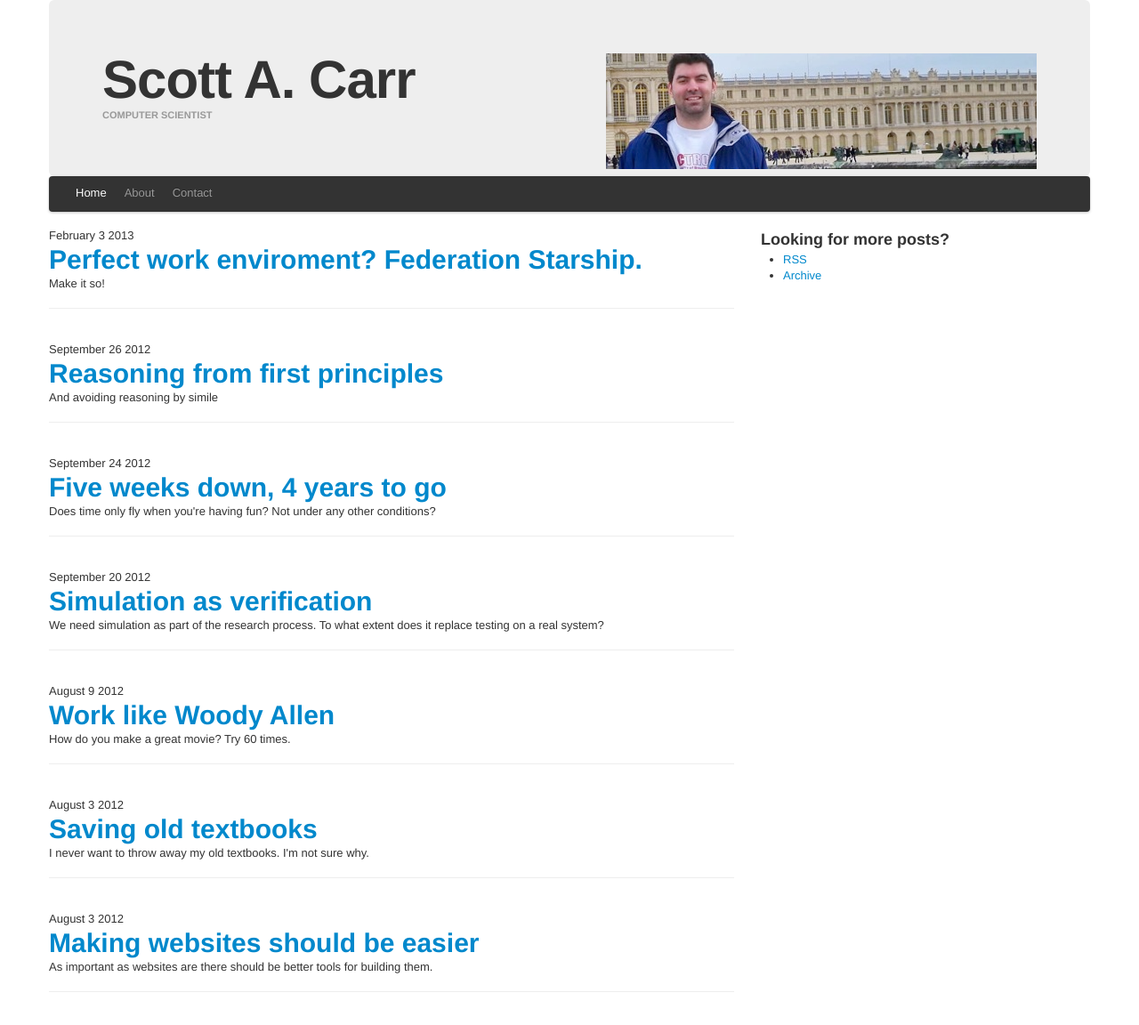
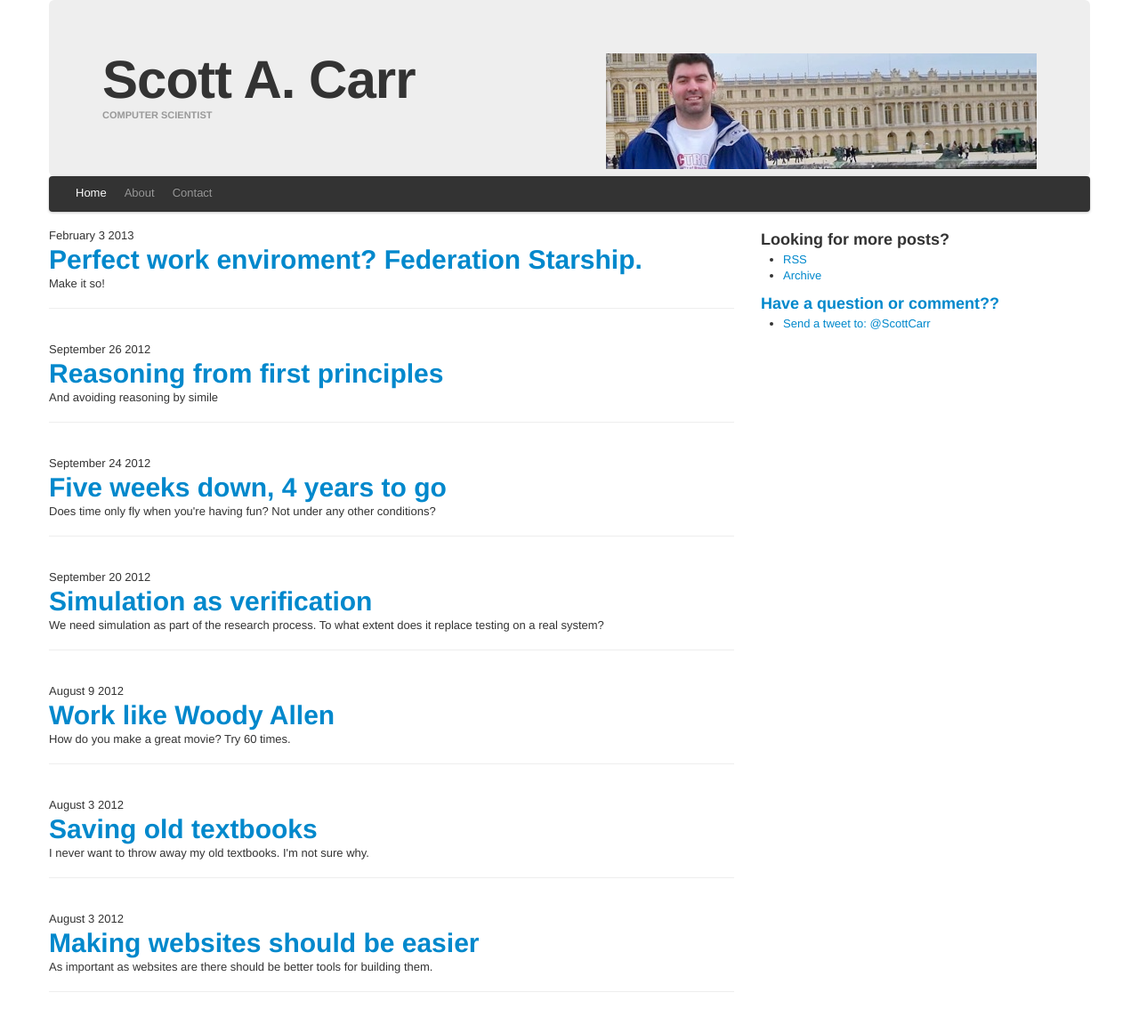
Before and after one commit to scottcarr/scottcarr.github.com, a Jekyll site: the page built from archive.html, in a window 1280 px wide. Shown: the whole page at 89% size. Built offline with Jekyll 4.4.1, drawn with Linux system fonts in a browser that asks for light colours.

Commit message:
add twitter to blog post page

```diff
--- a/archive.html
+++ b/archive.html
@@ -28,6 +28,10 @@ title_element: h1
         <li><a href="/feed.xml">RSS</a></li>
         <li><a href="/archive.html">Archive<a></li>
       </ul>
+      <h3>Have a question or comment??</h3>
+      <ul>
+        <li>Send a tweet to: <a href="https://twitter.com/ScottCarr">@ScottCarr</a></li>
+      </ul>
     </div>
   </div>
 </div>
```
